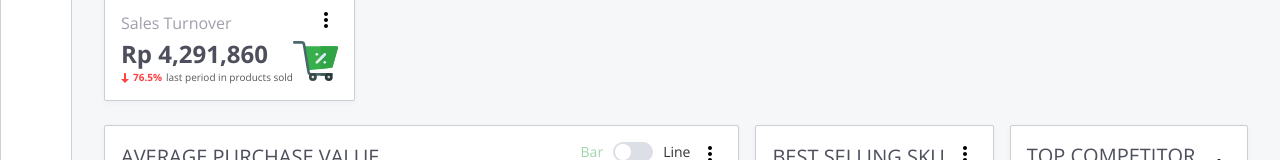
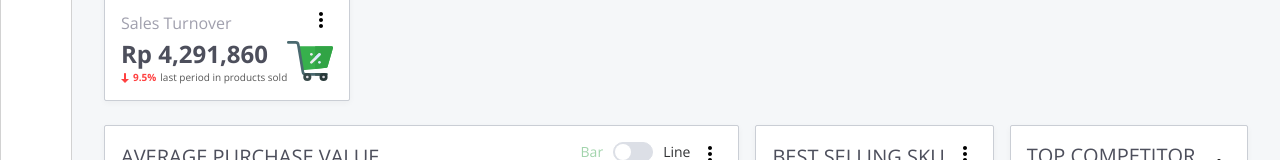
Before and after one commit to BeRay31/Advotics-Dashboard, a Vue app: page /#/dashboard in a window 1280 px wide. Shown: the part 267-427 px from the top of the page. Built offline with nearby package versions, Linux system fonts and the light colour scheme.

Commit message:
randomize turnover

```diff
--- a/src/views/dashboard/index.vue
+++ b/src/views/dashboard/index.vue
@@ -29,7 +29,7 @@
     </div>
     <DataSummaryCard
       :amount="computeTotalSoldRevenues"
-      :percentage="76.5"
+      :percentage="Math.floor(Math.random()*100)/10"
     />
     <div class="content-container">
       <div class="chart card">
```
